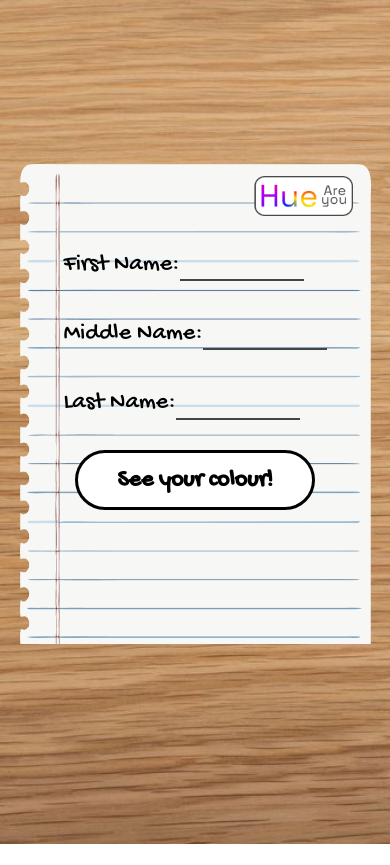
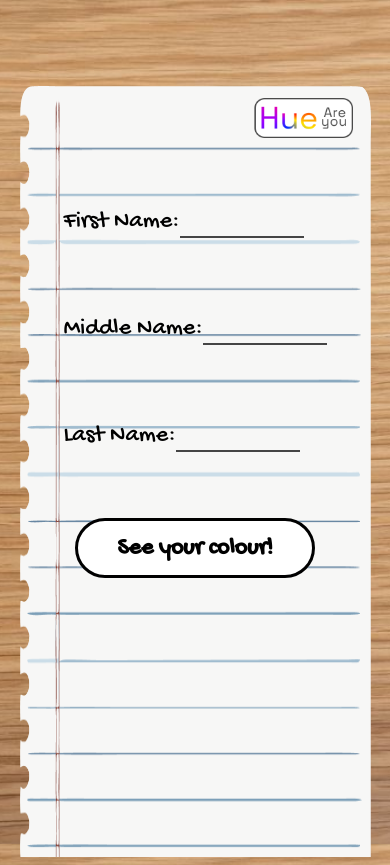
Before and after one commit to urwinnieverse/Hueareyou, a plain HTML site: page index.html in a window 390 px wide. Shown: the top 865 px of the page. Before the commit the page ends 844 px from the top, so only its background shows below. Drawn offline with Linux system fonts and the light colour scheme.

Commit message:
Restore and modify styles in Hueareyou.css
Restored and adjusted CSS styles for body, app, and pages.

```diff
--- a/Hueareyou.css
+++ b/Hueareyou.css
@@ -289,7 +289,8 @@ background-size: cover;
 }
 #page1 , #page2{
 
-margin-top: 40%;
+margin-top: 20%;
+    min-height: 90vh;
 
 }
 
@@ -320,15 +321,4 @@ h3{
 
   font-size: 1.3rem;
 }
-
-
-
-
-
-
-
-
-
-
-
 }
```
